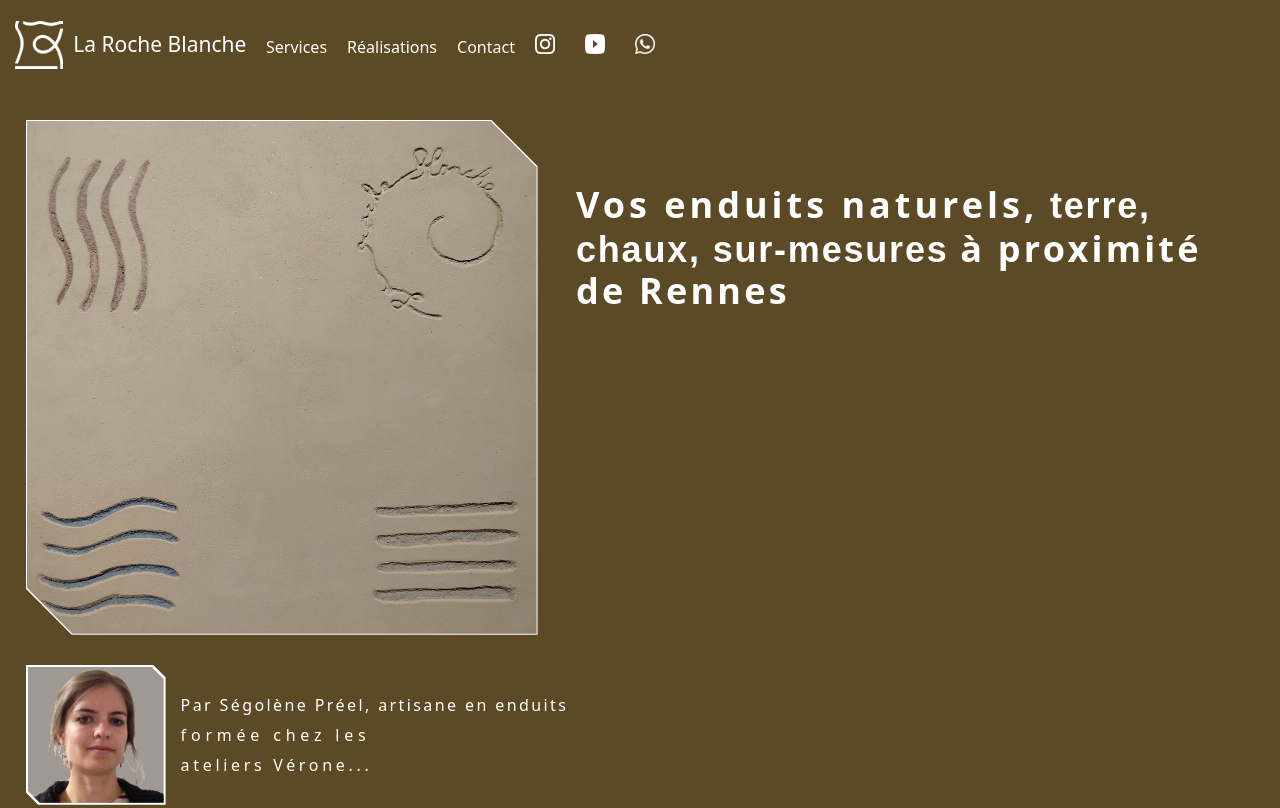
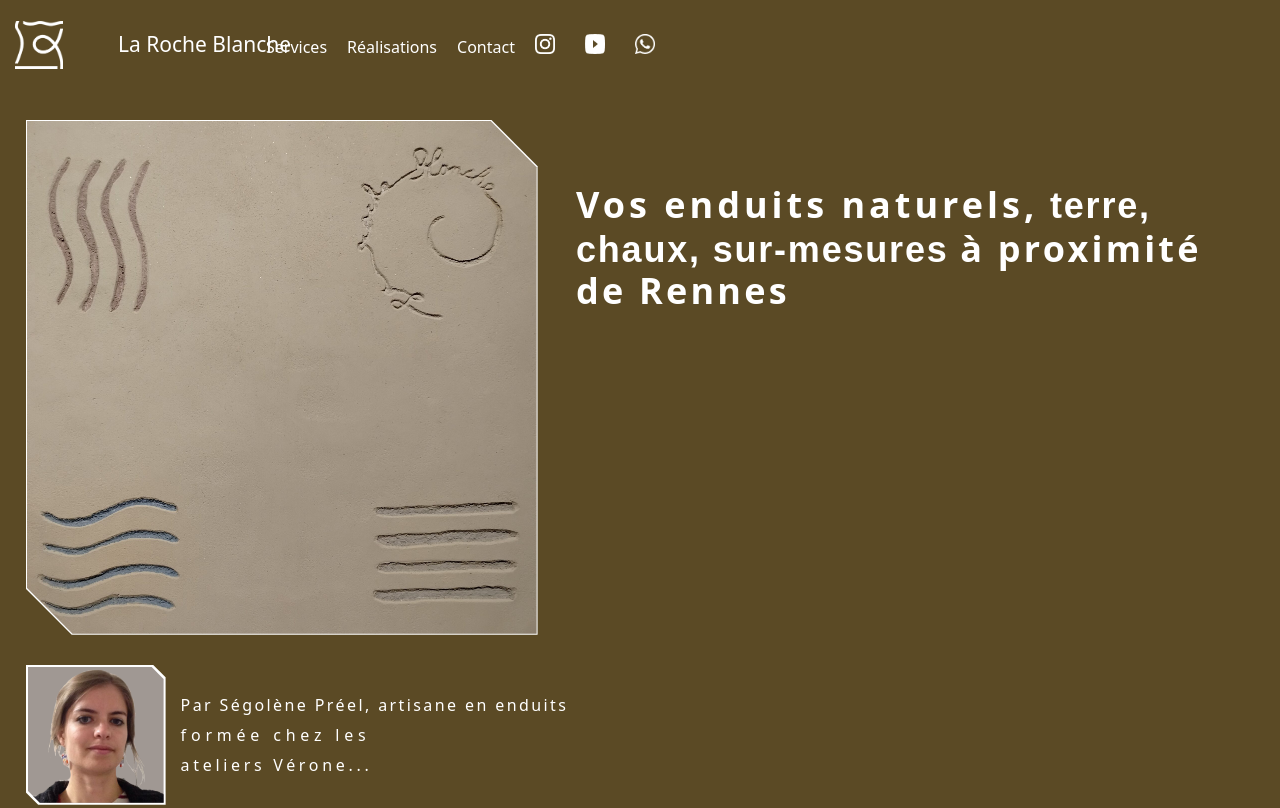
Before and after one commit to EBign/larocheblanche.com, a plain HTML site: page index.html in a window 1280 px wide. Shown: the top 808 px of the page. Drawn offline with Linux system fonts and the light colour scheme; a script that the page names is missing.

Commit message:
Add files via upload

```diff
--- a/style.css
+++ b/style.css
@@ -52,7 +52,7 @@ header {
 .textlogo {
   position: absolute;
   top: 24px;
-  left: 1.5%;
+  left: 5%;
   padding-left: 54px;
   font-size: 21px;
   color: white;
```
